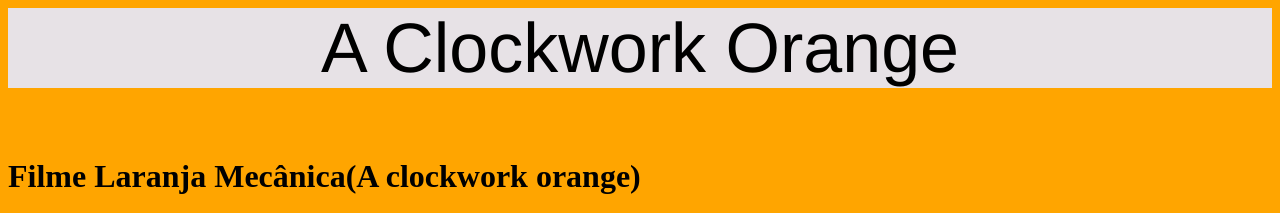
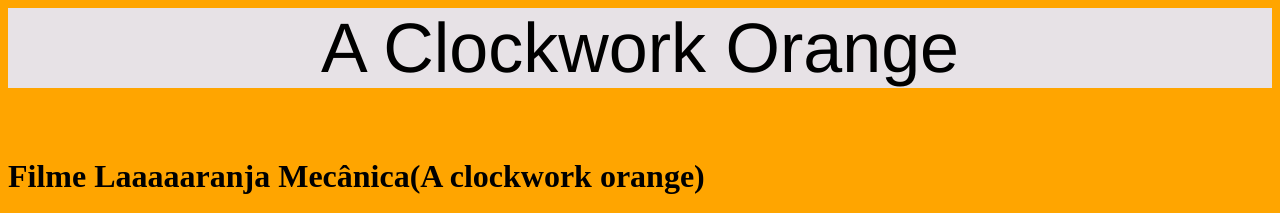
Before and after one commit to Golnaweb123/Laranja-mecanica, a plain HTML site: page index.html in a window 1280 px wide. Shown: the top 213 px of the page. Drawn offline with Linux system fonts and the light colour scheme.

Commit message:
Alteração simples no conteudo da pagina web

```diff
--- a/index.html
+++ b/index.html
@@ -5,7 +5,7 @@
     <body style="background-color:orange;"></body>
 
     <body>
-    <h1> Filme Laranja Mecânica(A clockwork orange)</h1>
+    <h1> Filme Laaaaaranja Mecânica(A clockwork orange)</h1>
     <img src="https://br.web.img3.acsta.net/r_1280_720/medias/nmedia/18/91/05/58/20127559.jpg" alt="Poster Laranja mecânica" style="width:300px;height: 400px;">
     <p style="text-align:justified; font-size:150%" >   Lançado em 1971, não é raro ouvir Laranja Mecânica ser citado ainda hoje em rodas de conversa, em aulas, em críticas cinematográficas, e em filmes. </p>
     <p style="text-align:justified; font-size:150%" > A obra é uma presença constante na cultura pop, provendo material legal para camisetas, buttons, mochilas, tatuagens e tudo o mais que se puder imaginar. Mas, afinal, por que o filme chama atenção ainda hoje, mais de 40 anos após ser lançado?</p>
```
